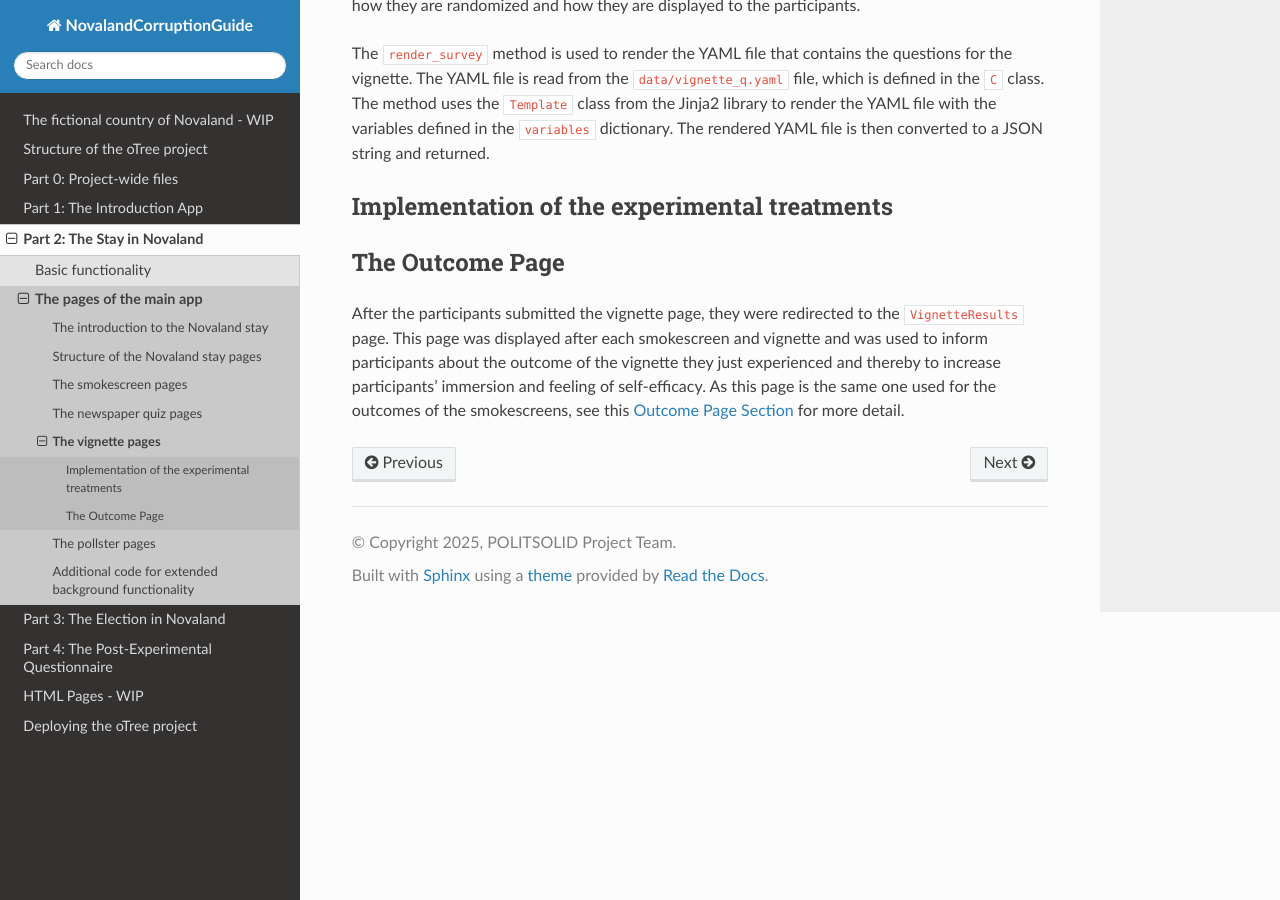
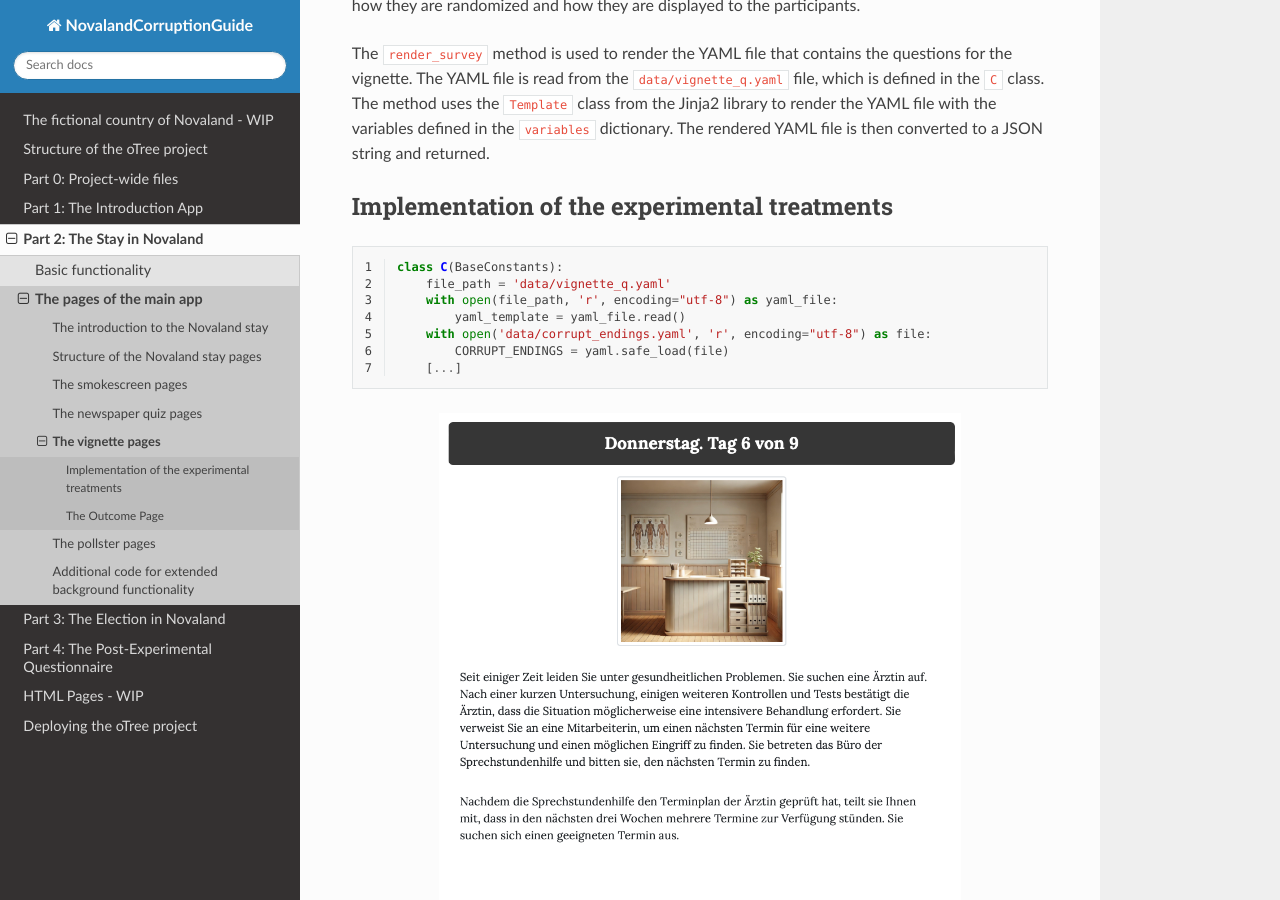
Before and after one commit to chapkovski/NovalandCorruptionGuide, a Sphinx documentation site: the page built from docs/source/CodeStructureMain4_Vignettes.rst, in a window 1280 px wide and 900 px high, scrolled down 630 px. Built offline with Sphinx 7.4.7 and the Read the Docs theme 3.1.0, drawn with Linux system fonts in a browser that asks for light colours.

Commit message:
wip main still

```diff
--- a/docs/source/CodeStructureMain4_Vignettes.rst
+++ b/docs/source/CodeStructureMain4_Vignettes.rst
@@ -15,6 +15,29 @@ Implementation of the experimental treatments
 ----------------------------------------------------
 
 
+.. code-block:: python
+    :linenos:
+
+    class C(BaseConstants):
+        file_path = 'data/vignette_q.yaml'
+        with open(file_path, 'r', encoding="utf-8") as yaml_file:
+            yaml_template = yaml_file.read()
+        with open('data/corrupt_endings.yaml', 'r', encoding="utf-8") as file:
+            CORRUPT_ENDINGS = yaml.safe_load(file)
+        [...]
+
+
+
+.. image:: /_static/VignetteScreenshot.jpeg
+   :width: 75%
+   :align: center
+   :alt: Vignette Screenshot
+
+
+.. image:: /_static/VignetteScreenshotRepeatEnding.jpeg
+   :width: 75%
+   :align: center
+   :alt: Vignette Screenshot with repeated ending
 
 The Outcome Page
 ---------------------------------
```
Also changed, not shown: docs/source/_static/VignetteCorruptionQuestion.jpeg (deleted), docs/source/_static/VignetteScreenshotRepeatEnding.jpeg (added), 9 other files.
